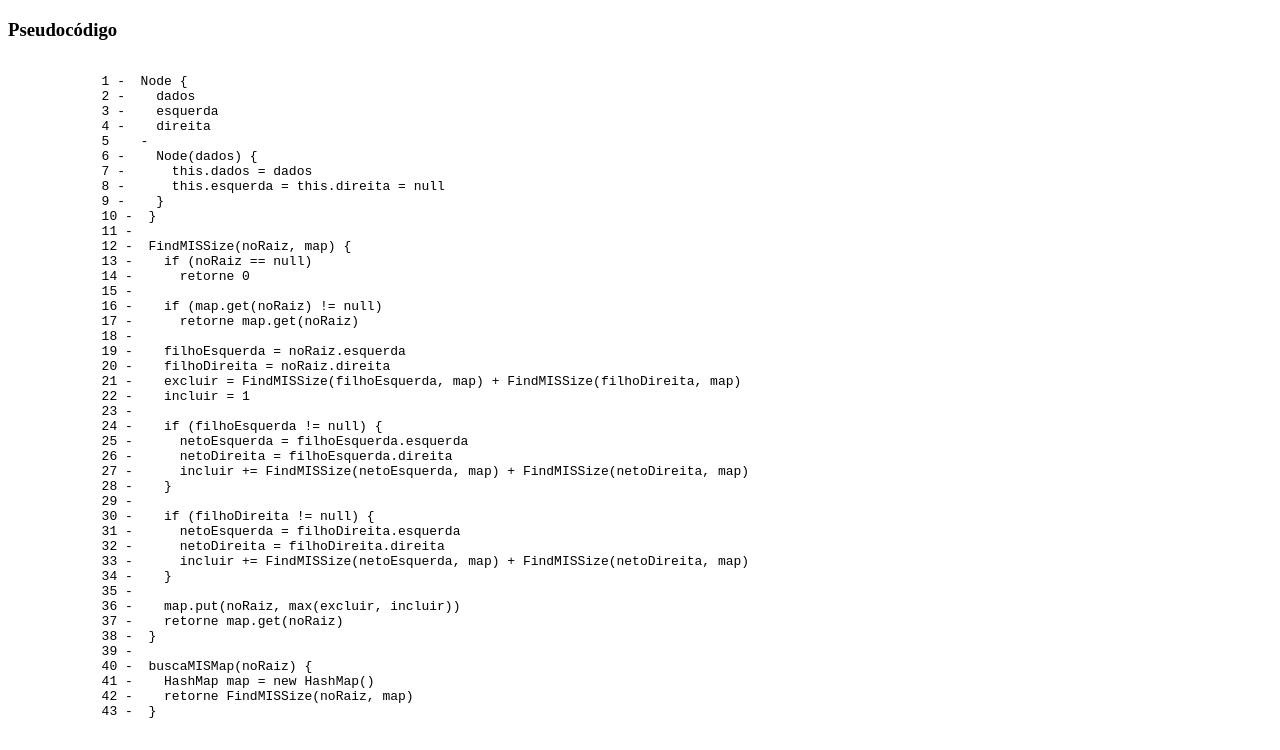
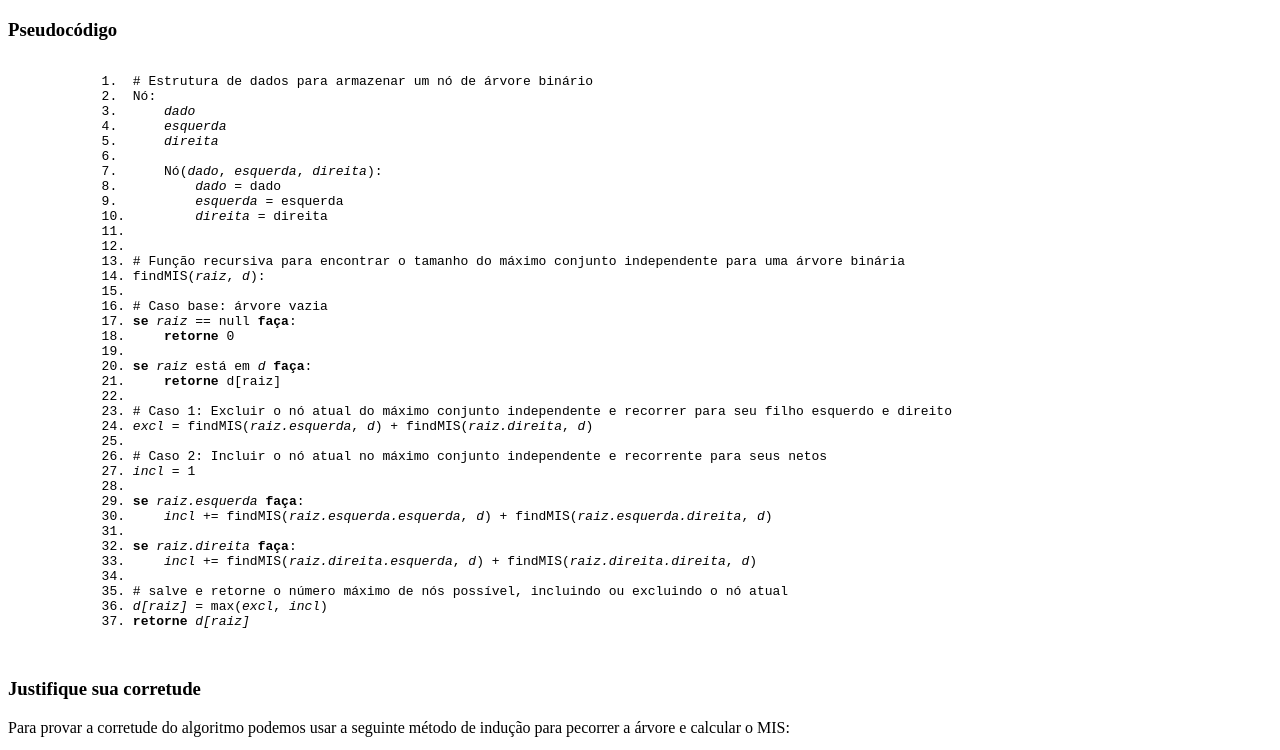
Before and after one commit to aSTRonuun/design-and-analysis-of-binary-tree-problem-MIS, a plain HTML site: page PART1-undertanding-problem-design/II-MIS-2-algorithm/index.html in a window 1280 px wide. Shown: the top 750 px of the page. Drawn offline with Linux system fonts and the light colour scheme.

Commit message:
organizando pseudocodigos

```diff
--- a/PART1-undertanding-problem-design/II-MIS-2-algorithm/index.html
+++ b/PART1-undertanding-problem-design/II-MIS-2-algorithm/index.html
@@ -11,49 +11,43 @@
 
     <pre>
         <code>
-            1 -  Node {
-            2 -    dados
-            3 -    esquerda
-            4 -    direita
-            5    -
-            6 -    Node(dados) {
-            7 -      this.dados = dados
-            8 -      this.esquerda = this.direita = null
-            9 -    }
-            10 -  }
-            11 -
-            12 -  FindMISSize(noRaiz, map) {
-            13 -    if (noRaiz == null)
-            14 -      retorne 0
-            15 -
-            16 -    if (map.get(noRaiz) != null)
-            17 -      retorne map.get(noRaiz)
-            18 -
-            19 -    filhoEsquerda = noRaiz.esquerda
-            20 -    filhoDireita = noRaiz.direita
-            21 -    excluir = FindMISSize(filhoEsquerda, map) + FindMISSize(filhoDireita, map)
-            22 -    incluir = 1
-            23 -
-            24 -    if (filhoEsquerda != null) {
-            25 -      netoEsquerda = filhoEsquerda.esquerda
-            26 -      netoDireita = filhoEsquerda.direita
-            27 -      incluir += FindMISSize(netoEsquerda, map) + FindMISSize(netoDireita, map)
-            28 -    }
-            29 -
-            30 -    if (filhoDireita != null) {
-            31 -      netoEsquerda = filhoDireita.esquerda
-            32 -      netoDireita = filhoDireita.direita
-            33 -      incluir += FindMISSize(netoEsquerda, map) + FindMISSize(netoDireita, map)
-            34 -    }
-            35 -
-            36 -    map.put(noRaiz, max(excluir, incluir))
-            37 -    retorne map.get(noRaiz)
-            38 -  }
-            39 -
-            40 -  buscaMISMap(noRaiz) {
-            41 -    HashMap map = new HashMap()
-            42 -    retorne FindMISSize(noRaiz, map)
-            43 -  }
+            1.  # Estrutura de dados para armazenar um nó de árvore binário
+            2.  Nó:
+            3.      <i>dado</i>
+            4.      <i>esquerda</i>
+            5.      <i>direita</i>
+            6.
+            7.      Nó(<i>dado</i>, <i>esquerda</i>, <i>direita</i>):
+            8.          <i>dado</i> = dado
+            9.          <i>esquerda</i> = esquerda
+            10.         <i>direita</i> = direita
+            11.
+            12.
+            13. # Função recursiva para encontrar o tamanho do máximo conjunto independente para uma árvore binária
+            14. findMIS(<i>raiz</i>, <i>d</i>):
+            15.
+            16. # Caso base: árvore vazia
+            17. <strong>se</strong> <i>raiz</i> == null <strong>faça</strong>:
+            18.     <strong>retorne</strong> 0
+            19.
+            20. <strong>se</strong> <i>raiz</i> está em <i>d</i> <strong>faça</strong>:
+            21.     <strong>retorne</strong> d[raiz]
+            22.
+            23. # Caso 1: Excluir o nó atual do máximo conjunto independente e recorrer para seu filho esquerdo e direito
+            24. <i>excl</i> = findMIS(<i>raiz.esquerda</i>, <i>d</i>) + findMIS(<i>raiz.direita</i>, <i>d</i>)
+            25.
+            26. # Caso 2: Incluir o nó atual no máximo conjunto independente e recorrente para seus netos
+            27. <i>incl</i> = 1
+            28.
+            29. <strong>se</strong> <i>raiz.esquerda</i> <strong>faça</strong>:
+            30.     <i>incl</i> += findMIS(<i>raiz.esquerda.esquerda</i>, <i>d</i>) + findMIS(<i>raiz.esquerda.direita</i>, <i>d</i>)
+            31.
+            32. <strong>se</strong> <i>raiz.direita</i> <strong>faça</strong>:
+            33.     <i>incl</i> += findMIS(<i>raiz.direita.esquerda</i>, <i>d</i>) + findMIS(<i>raiz.direita.direita</i>, <i>d</i>)
+            34.
+            35. # salve e retorne o número máximo de nós possível, incluindo ou excluindo o nó atual
+            36. <i>d[raiz]</i> = max(<i>excl</i>, <i>incl</i>)
+            37. <strong>retorne</strong> <i>d[raiz]</i>
         </code>
     </pre>
 
```
Also changed, not shown: PART1-undertanding-problem-design/II-MIS-1-algorithm/index.html (+24 -24 lines).
